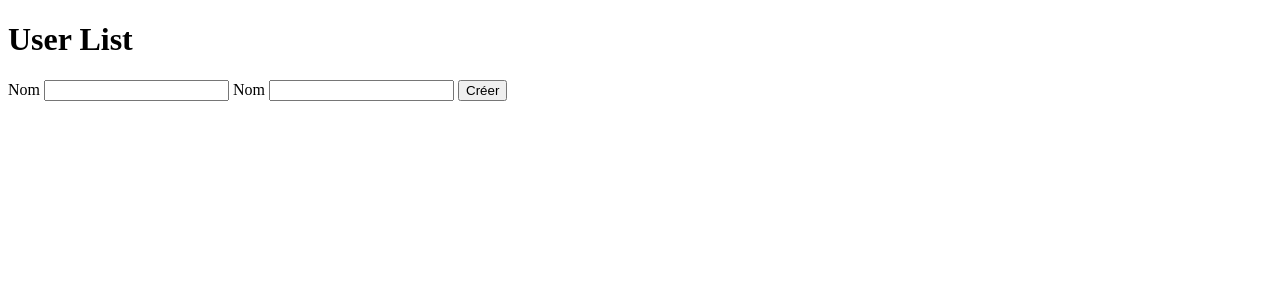
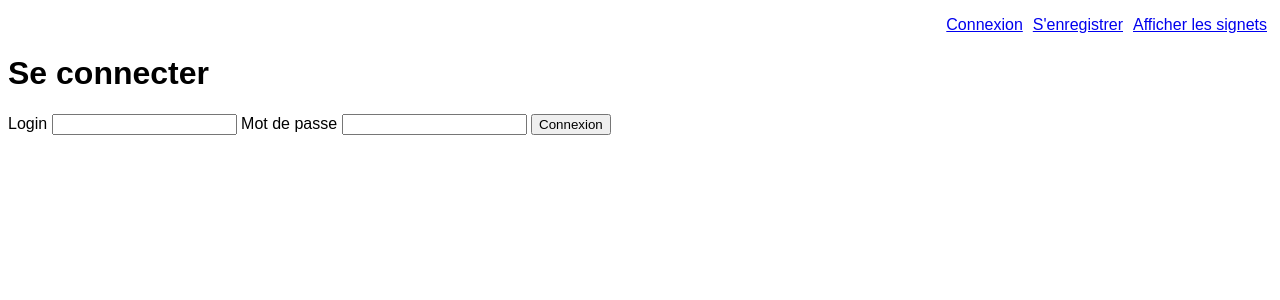
Before and after one commit to OutdoorGo/mvc_example, a PHP site: page / in a window 1280 px wide. Shown: the top 300 px of the page. Run offline with PHP 8.4, Linux system fonts and the light colour scheme; tables that the repository leaves empty or names only in its code hold one stand-in row (values such as "Sample post"); data that the repository does not hold is empty.

Commit message:
login et signup ok

```diff
--- a/controllers/UserController.php
+++ b/controllers/UserController.php
@@ -1,13 +1,25 @@
 <?php
+
+
 require_once 'models/UserModel.php';
 
 class UserController {
+    private $dsn;
+    private $username;
+    private $password;
+
+    public function __construct($dsn, $username, $password) {
+        $this->dsn = $dsn;
+        $this->username = $username;
+        $this->password = $password;
+    }
+
     public function create() {
         // Create an instance of the UserModel
-        $UserModel = new UserModel();
+        $UserModel = new UserModel($this->dsn, $this->username, $this->password);
 
         // Get User data from the model
-        $UserModel->create($_POST['name'], $_POST['age']);
+        $UserModel->create($_POST['nom'], $_POST['prenom'], $_POST['mail'], $_POST['password']);
 
         // Load the view
         include 'views/User_create.php';
@@ -15,7 +27,7 @@ class UserController {
 
     public function read() {
         // Create an instance of the UserModel
-        $UserModel = new UserModel();
+        $UserModel = new UserModel($this->dsn, $this->username, $this->password);
 
         // Get User data from the model
         $users = $UserModel->read();
@@ -23,6 +35,16 @@ class UserController {
         // Load the view
         include 'views/User_read.php';
     }
+
+    public function login() {
+        $UserModel = new UserModel($this->dsn, $this->username, $this->password);
+        $id = $UserModel->login($_POST['mail'], $_POST['password']);
+        $user_bookmarks = $UserModel->getDataUser($id['id_user']);
+
+        // Load the view
+        include 'views/User_display.php';
+
+    }
 }
 
 ?>
--- /dev/null
+++ b/css/style.css
@@ -0,0 +1,75 @@
+
+body{
+    font-family: Arial, Helvetica, sans-serif;
+}
+
+body>ul{
+    display: flex;
+    list-style-type: none;
+    justify-content: end;
+}
+
+body>ul>li{
+    padding: 0px 5px;
+}
+
+
+#category{
+    display: flex;
+}
+
+#search,#results, #results > div{
+    border: 1px solid black;
+    margin: 5px;
+    padding: 0px 5px;
+}
+
+#search{
+    padding: 10px 10px;
+    display: flex;
+    justify-content: space-between;
+}
+#search>div>form{
+    border: 1px solid black;
+    margin: 5px;
+    padding: 5px;
+}
+
+#results, #results > div{
+    padding: 0px 5px;
+}
+
+#results > div {
+    display: flex;
+    justify-content: space-between;
+}
+
+#results > div > div{
+    display: flex;
+    justify-content: start;
+}
+
+#results > div > div > p{
+    margin-left : 5px;
+}
+
+#results form > input[type="text"]{
+    display: none;
+}
+
+.cat{
+    border-radius: 5px;
+    background-color: blue;
+    color: white;
+    font-size: small;
+    font-weight: bold;
+    display: flex;
+    align-items: center;
+    padding-left: 5px;
+    padding-right: 5px;
+}
+
+.cat>a{
+    text-decoration: none;
+    color: white;
+}
--- /dev/null
+++ b/header.php
@@ -0,0 +1,16 @@
+<!DOCTYPE html>
+<html lang="en">
+<head>
+    <meta charset="UTF-8">
+    <meta name="viewport" content="width=device-width, initial-scale=1.0">
+    <link rel="stylesheet" href="./css/style.css">
+    <title>Document</title>
+
+</head>
+<body>
+
+<ul>
+    <li><a href="/index.php?action=login">Connexion</a></li>
+    <li><a href="/index.php?action=creat_user">S'enregistrer</a></li>
+    <li><a href="/index.php?action=display_data_user">Afficher les signets</a></li>
+</ul>
--- a/index.php
+++ b/index.php
@@ -1,7 +1,10 @@
 <?php
 ini_set('display_errors', 1);
+require_once 'pdoconfig.php';
 require_once 'controllers/UserController.php';
-$controller = new UserController();
+include 'header.php';
+
+$controller = new UserController($dsn, $username, $password);
 
 // Determine action
 $action = isset($_GET['action']) ? $_GET['action'] : 'index';
@@ -10,8 +13,11 @@ switch ($action) {
     case 'index':
         $controller->read();
         break;
-    case 'create':
+    case 'create_user':
         $controller->create();
+        break;
+    case 'login':
+        $controller->login();
         break;
 
     default:
--- a/models/UserModel.php
+++ b/models/UserModel.php
@@ -1,10 +1,23 @@
 <?php
 
 class UserModel {
+    private $conn;
 
-    public function create($name, $age) {
+    public function __construct($dsn, $username, $password) {
+    // Initialiser la connexion PDO dans le constructeur
+
+    try {
+        $this->conn = new PDO($dsn, $username, $password);
+        } catch (PDOException $pe) {
+        die ("Could not connect to the database $dbname :" . $pe->getMessage());
+        }
+    }
+
+
+    public function create($name, $surname, $mail, $password) {
         // INSERT INTO
-
+        $newUser = $this->conn->prepare("INSERT INTO users (nom,prenom,mail,password) VALUES (?,?,?,?)");
+        $newUser->execute([$name, $surname, $mail, $password]);
     }
 
     public function read() {
@@ -12,7 +25,30 @@ class UserModel {
 
         // Si tu es chaud, tu fais une condition if($id) avec $id dans read
 
+        $list_users = $this->conn->prepare("SELECT * FROM users");
+        $list_users->execute();
+        return $list_users->fetchAll();
     }
+
+    public function login($mail, $password) {
+        $getUser = $this->conn->prepare("
+            SELECT *
+            FROM users
+            WHERE mail = ? AND password = ?");
+        $getUser->execute([$mail, $password]);
+        return $getUser->fetch();
+    }
+
+    public function getDataUser($id) {
+        $getUSerData = $this->conn->prepare("
+            SELECT *
+            FROM bookmarks, bookmarks_users
+            WHERE bookmarks.id_bookmark = bookmarks_users.id_bookmark AND bookmarks_users.id_user = ?
+        ");
+        $getUSerData->execute([$id]);
+        return $getUSerData->fetchAll();
+    }
+
     public function update() {
         // UPDATE
 
--- /dev/null
+++ b/pdoconfig.php
@@ -0,0 +1,7 @@
+<?php
+    $host = "37.187.135.45:9214";
+    $dbname = "gestionnaire_favoris";
+    $dsn = "mysql:host=37.187.135.45:9214;dbname=gestionnaire_favoris";
+    $username = "clpgs8byd040bbkn0eh2dc0gs";
+    $password = "3VUAGApEyThdp2OcBW1Zjelo";
+?>
--- a/views/User_read.php
+++ b/views/User_read.php
@@ -1,21 +1,36 @@
-<!DOCTYPE html>
-<html>
-<head>
-    <title>User List</title>
-</head>
-<body>
-    <h1>User List</h1>
+
+    <!-- <h1>User List</h1>
     <ul>
         <?php foreach ($users as $user): ?>
-            <li><?php echo $user['name']; ?> - <?php echo $user['age']; ?></li>
+            <li><?php echo $user['nom']; ?> - <?php echo $user['mail']; ?></li>
         <?php endforeach; ?>
     </ul>
-    <form action="?action=create" method="POST">
-        <label for="name">Nom</label>
-        <input type="text" name="name" id="name">
-        <label for="age">Nom</label>
-        <input type="text" name="age" id="age">
+    <form action="?action=create_user" method="POST">
+        <label for="nom">Nom</label>
+        <input type="text" name="nom" id="nom">
+        <label for="prenom">Prénom</label>
+        <input type="text" name="prenom" id="prenom">
+        <label for="mail">Mail</label>
+        <input type="text" name="mail" id="mail">
+        <label for="password">Mot de passe</label>
+        <input type="text" name="password" id="password">
         <input type="submit" value="Créer">
+    </form> -->
+
+
+
+    <h1>Se connecter</h1>
+    <!-- <ul>
+        <?php foreach ($users as $user): ?>
+            <li><?php echo $user['nom']; ?> - <?php echo $user['mail']; ?></li>
+        <?php endforeach; ?>
+    </ul> -->
+    <form action="?action=login" method="POST">
+        <label for="mail">Login</label>
+        <input type="text" name="mail" id="mail">
+        <label for="password">Mot de passe</label>
+        <input type="text" name="password" id="password">
+        <input type="submit" value="Connexion">
     </form>
 </body>
 </html>
```
Also changed, not shown: dbconnect.php (added, +17 -0 lines), views/User_display.php (added, +24 -0 lines).
